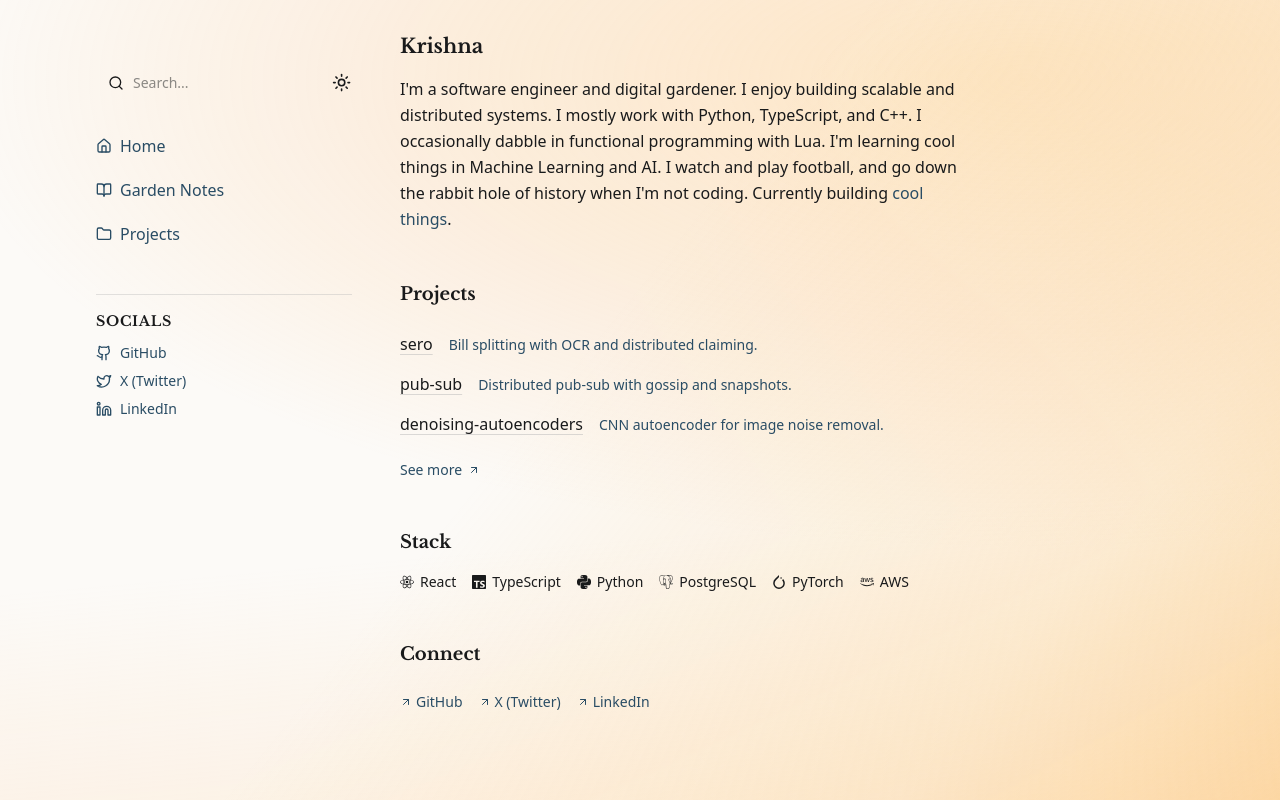
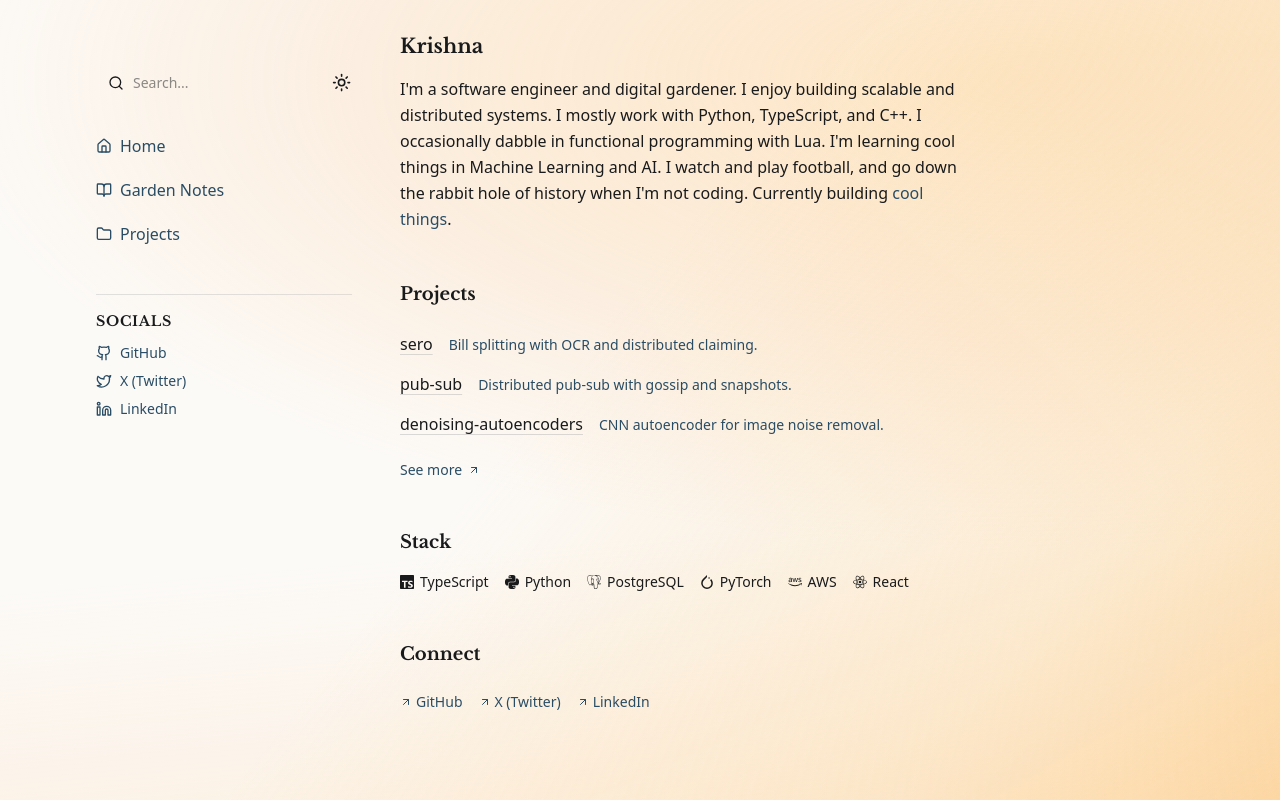
Before and after one commit to krishmula/krishmula.github.io, a Next.js app: page / in a window 1280 px wide. Built offline with nearby package versions, Linux system fonts and the light colour scheme.

Commit message:
changed tech stack order on home
Signed-off-by: Krishna Mula <krishnacmula@gmail.com>

```diff
--- a/src/app/page.tsx
+++ b/src/app/page.tsx
@@ -46,12 +46,12 @@
       <section className="space-y-4">
         <h2 className="font-serif font-bold text-lg">Stack</h2>
         <div className="flex flex-wrap gap-x-4 gap-y-2 text-sm text-muted-foreground">
-          <span className="flex items-center gap-1.5"><SiReact className="w-3.5 h-3.5" /> React</span>
           <span className="flex items-center gap-1.5"><SiTypescript className="w-3.5 h-3.5" /> TypeScript</span>
           <span className="flex items-center gap-1.5"><SiPython className="w-3.5 h-3.5" /> Python</span>
           <span className="flex items-center gap-1.5"><SiPostgresql className="w-3.5 h-3.5" /> PostgreSQL</span>
           <span className="flex items-center gap-1.5"><SiPytorch className="w-3.5 h-3.5" /> PyTorch</span>
           <span className="flex items-center gap-1.5"><SiAmazonwebservices className="w-3.5 h-3.5" /> AWS</span>
+          <span className="flex items-center gap-1.5"><SiReact className="w-3.5 h-3.5" /> React</span>
         </div>
       </section>
 
```
